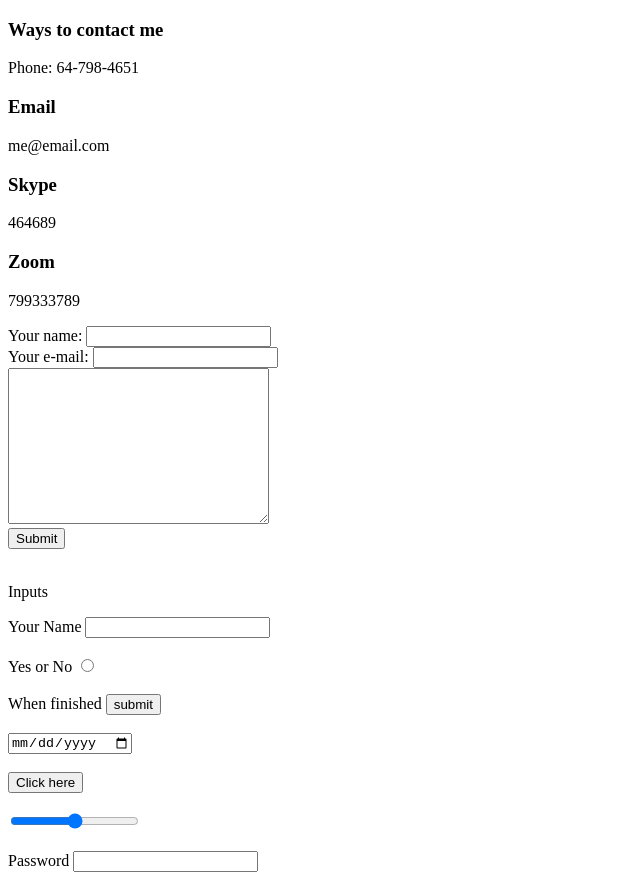
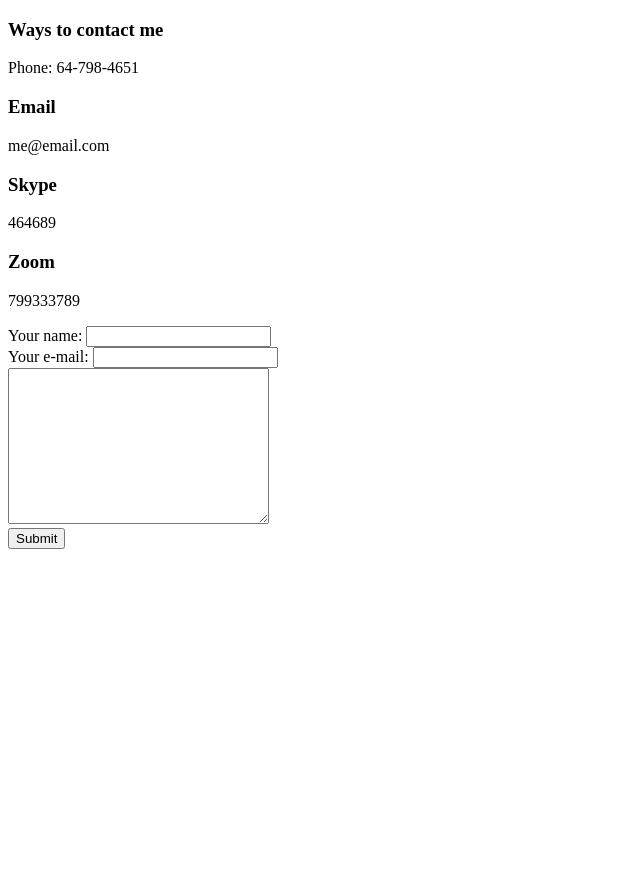
Before and after one commit to kwnice/cv, a plain HTML site: page contactinfo.html in a window 1280 px wide. Shown: the whole page, without its empty margins (0-640 px from the left). After the commit the page ends 800 px from the top, so only its background shows below. Drawn offline with Linux system fonts and the light colour scheme.

Commit message:
Update contactinfo.html

```diff
--- a/contactinfo.html
+++ b/contactinfo.html
@@ -19,23 +19,4 @@
       <input type="submit" name="" value="Submit">
     </form>
     <br>
-    <p>Inputs</p>
-    <label>Your Name</label>
-    <input type="text" name="" value=""><br>
-    <br>
-    <label>Yes or No</label>
-    <input type="radio" name="" value=""><br>
-    <br>
-    <label>When finished</label>
-    <input type="submit" name="" value="submit"><br>
-    <br>
-    <input type="date" name="" value=""><br>
-    <br>
-    <input type="button" name="" value="Click here"><br>
-    <br>
-    <input type="range" name="high to low" value=""><br>
-    <br>
-    <label>Password</label>
-    <input type="password" name="" value="">
   </body>
-</html>
```
